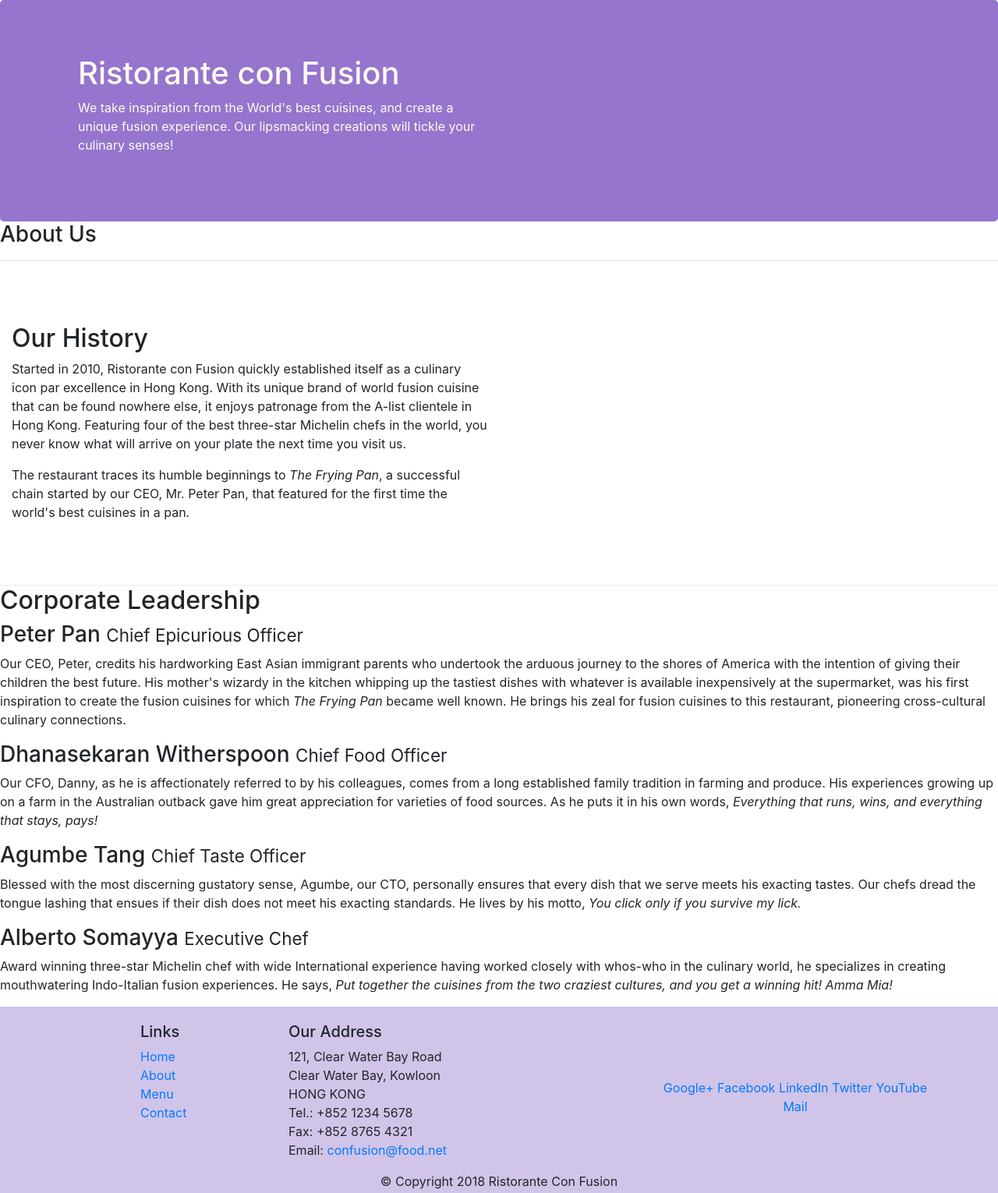
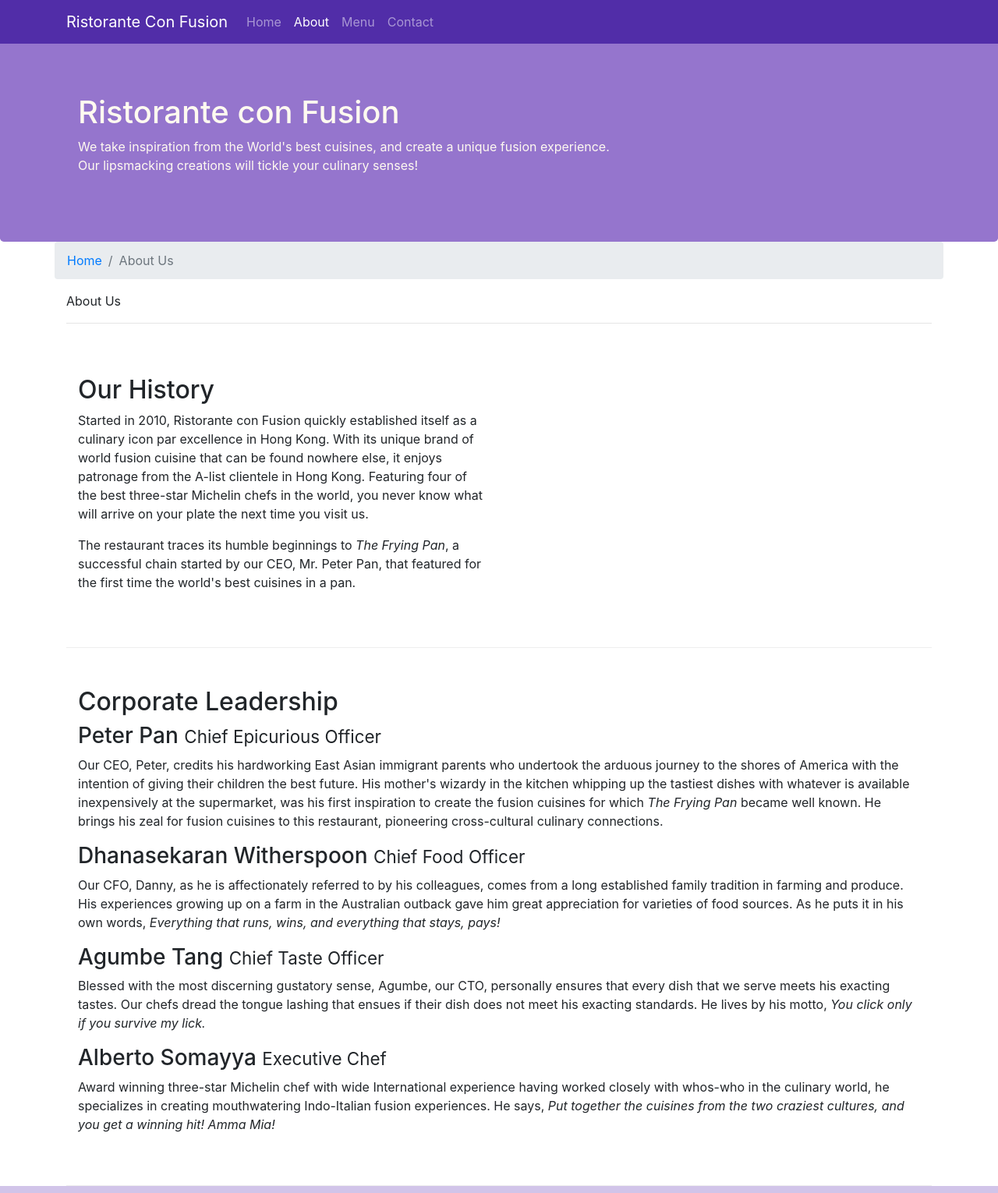
Before and after one commit to theoctopusride/coursera-front-end-web-class, a website: page aboutus.html in a window 1280 px wide. Shown: the top 1530 px of the page at 78% size. Drawn offline with nearby package versions, Linux system fonts and the light colour scheme.

Commit message:
navbar and breadcrumbs

```diff
--- a/aboutus.html
+++ b/aboutus.html
@@ -2,12 +2,10 @@
 <html lang="en">
 
 <head>
-
 	<!-- Required meta tags always come first -->
 	<meta charset="utf-8">
 	<meta name="viewport" content="width=device-width, initial-scale=1, shrink-to-fit=no">
 	<meta http-equiv="x-ua-dompatible" content="ie=edge">
-
 
 	<!-- Bootstrap CSS -->
 	<link rel="stylesheet" href="node_modules/bootstrap/dist/css/bootstrap.min.css">
@@ -17,11 +15,26 @@
 </head>
 
 <body>
-
+	<nav class="navbar navbar-dark navbar-expand-sm fixed-top">
+		<div class="container">
+			<button class="navbar-toggler" type="button" data-toggle="collapse" data-target="#Navbar">
+				<span class="navbar-toggler-icon"></span>
+			</button>
+			<a class="navbar-brand" href="./index.html">Ristorante Con Fusion</a>
+			<div class="collapse navbar-collapse" id="Navbar">
+				<ul class="navbar-nav mr-auto">
+					<li class="nav-item"><a class="nav-link" href="./index.html">Home</a></li>
+					<li class="nav-item active"><a class="nav-link" href="#">About</a></li>
+					<li class="nav-item"><a class="nav-link" href="#">Menu</a></li>
+					<li class="nav-item"><a class="nav-link" href="#">Contact</a></li>
+				</ul>
+			</div>
+		</div>
+	</nav>
     <header class="jumbotron">
         <div class="container">
             <div class="row row-header">
-                <div class="col-12 col-sm-6">
+                <div class="col-12 col-sm-8">
                     <h1>Ristorante con Fusion</h1>
                     <p>We take inspiration from the World's best cuisines, and create a unique fusion experience. Our lipsmacking creations will tickle your culinary senses!</p>
                 </div>
@@ -31,39 +44,47 @@
         </div>
     </header>
 
-    <div>
-        <div>
-            <div>
+    <div class="container">
+        <div class="row">
+			<ol class="col-12 breadcrumb">
+				<li class="breadcrumb-item"><a href="./index.html">Home</a></li>
+				<li class="breadcrumb-item active">About Us</li>
+			</ol>
+			<div class="col-12"
                <h3>About Us</h3>
                <hr>
 			</div>
         </div>
 
-        <div class="row row-content align-items-center">
-            <div class="col-12 col-sm-6 order-sm-last col-md-6">
+		<div class="row row-content">
+			<div class="col-12 col-sm-6">
 				<h2>Our History</h2>
 				<p>Started in 2010, Ristorante con Fusion quickly established itself as a culinary icon par excellence in Hong Kong. With its unique brand of world fusion cuisine that can be found nowhere else, it enjoys patronage from the A-list clientele in Hong Kong.  Featuring four of the best three-star Michelin chefs in the world, you never know what will arrive on your plate the next time you visit us.</p>
 				<p>The restaurant traces its humble beginnings to <em>The Frying Pan</em>, a successful chain started by our CEO, Mr. Peter Pan, that featured for the first time the world's best cuisines in a pan.</p>
 			</div>
-            <div>
-            </div>
 		</div>
 
-
-        <div>
-            <div>
+		<div class="row row-content">
+			<div class="col-12">
 				<h2>Corporate Leadership</h2>
 				<h3>Peter Pan <small>Chief Epicurious Officer</small></h3>
+				<div class="d-none d-sm-block">
 					<p>Our CEO, Peter, credits his hardworking East Asian immigrant parents who undertook the arduous journey to the shores of America with the intention of giving their children the best future. His mother's wizardy in the kitchen whipping up the tastiest dishes with whatever is available inexpensively at the supermarket, was his first inspiration to create the fusion cuisines for which <em>The Frying Pan</em> became well known. He brings his zeal for fusion cuisines to this restaurant, pioneering cross-cultural culinary connections.</p>
+				</div>
 				<h3>Dhanasekaran Witherspoon <small>Chief Food Officer</small></h3>
+				<div class="d-none d-sm-block">
 					<p>Our CFO, Danny, as he is affectionately referred to by his colleagues, comes from a long established family tradition in farming and produce. His experiences growing up on a farm in the Australian outback gave him great appreciation for varieties of food sources. As he puts it in his own words, <em>Everything that runs, wins, and everything that stays, pays!</em></p>
+				</div>
 				<h3>Agumbe Tang <small>Chief Taste Officer</small></h3>
+				<div class="d-none d-sm-block">
 					<p>Blessed with the most discerning gustatory sense, Agumbe, our CTO, personally ensures that every dish that we serve meets his exacting tastes. Our chefs dread the tongue lashing that ensues if their dish does not meet his exacting standards. He lives by his motto, <em>You click only if you survive my lick.</em></p>
+				</div>
 				<h3>Alberto Somayya <small>Executive Chef</small></h3>
+				<div class="d-none d-sm-block">
 					<p>Award winning three-star Michelin chef with wide International experience having worked closely with whos-who in the culinary world, he specializes in creating mouthwatering Indo-Italian fusion experiences. He says, <em>Put together the cuisines from the two craziest cultures, and you get a winning hit! Amma Mia!</em></p>
 				</div>
 			</div>
-
+		</div>
    </div>
 
     <footer class="footer">
@@ -72,7 +93,7 @@
                 <div class="col-4 offset-1 col-sm-2">
                     <h5>Links</h5>
                     <ul class="list-unstyled">
-                        <li><a href="#">Home</a></li>
+                        <li><a href="./index.html">Home</a></li>
                         <li><a href="#">About</a></li>
                         <li><a href="#">Menu</a></li>
                         <li><a href="#">Contact</a></li>
--- a/css/styles.css
+++ b/css/styles.css
@@ -23,8 +23,17 @@
 	color: floralwhite;
 }
 
-.address{
+address{
 	font-size: 80%;
 	margin: 0px;
 	color: #0f0f0f;
 }
+
+body{
+	padding: 50px 0px 0px 0px;
+	z-index: 0;
+}
+
+.navbar-dark{
+	background-color: #512DA8;
+}
```
Also changed, not shown: index.html (+18 -2 lines). Lines whose indentation alone changed are shown as unchanged.
